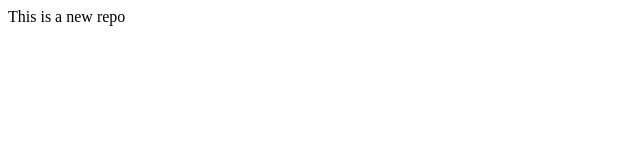
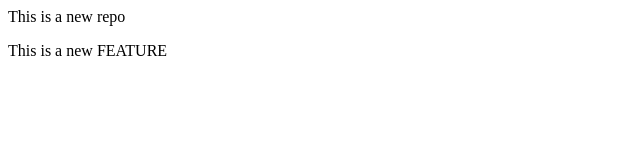
Before and after one commit to VaraadDurgaay/LocalRepo, a plain HTML site: page index.html in a window 1280 px wide. Shown: the whole page, without its empty margins (0-640 px from the left). Drawn offline with Linux system fonts and the light colour scheme.

Commit message:
index.html was chenged in branch feature

```diff
--- a/index.html
+++ b/index.html
@@ -1 +1,2 @@
 <p>This is a new repo</p>
+<p>This is a new FEATURE</p>
```
